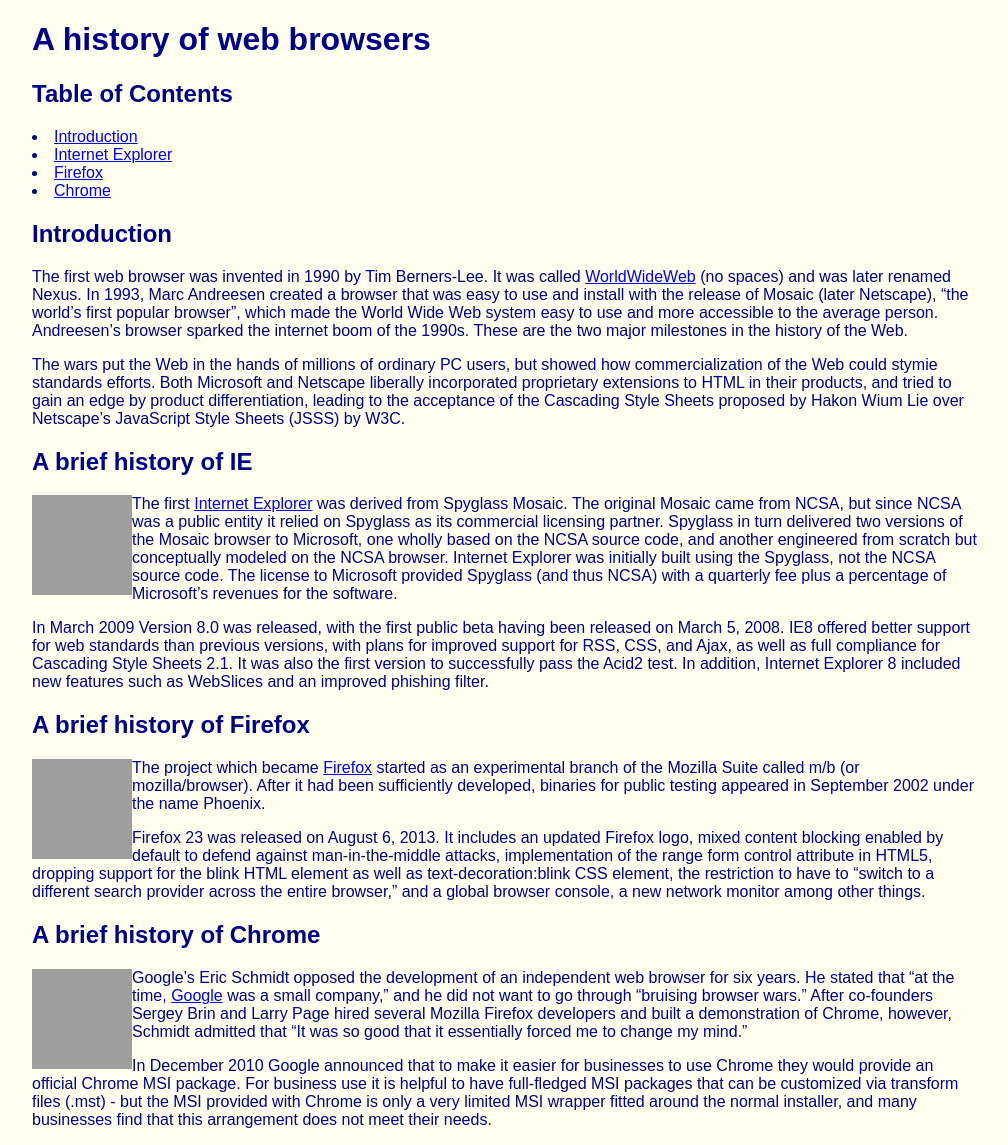
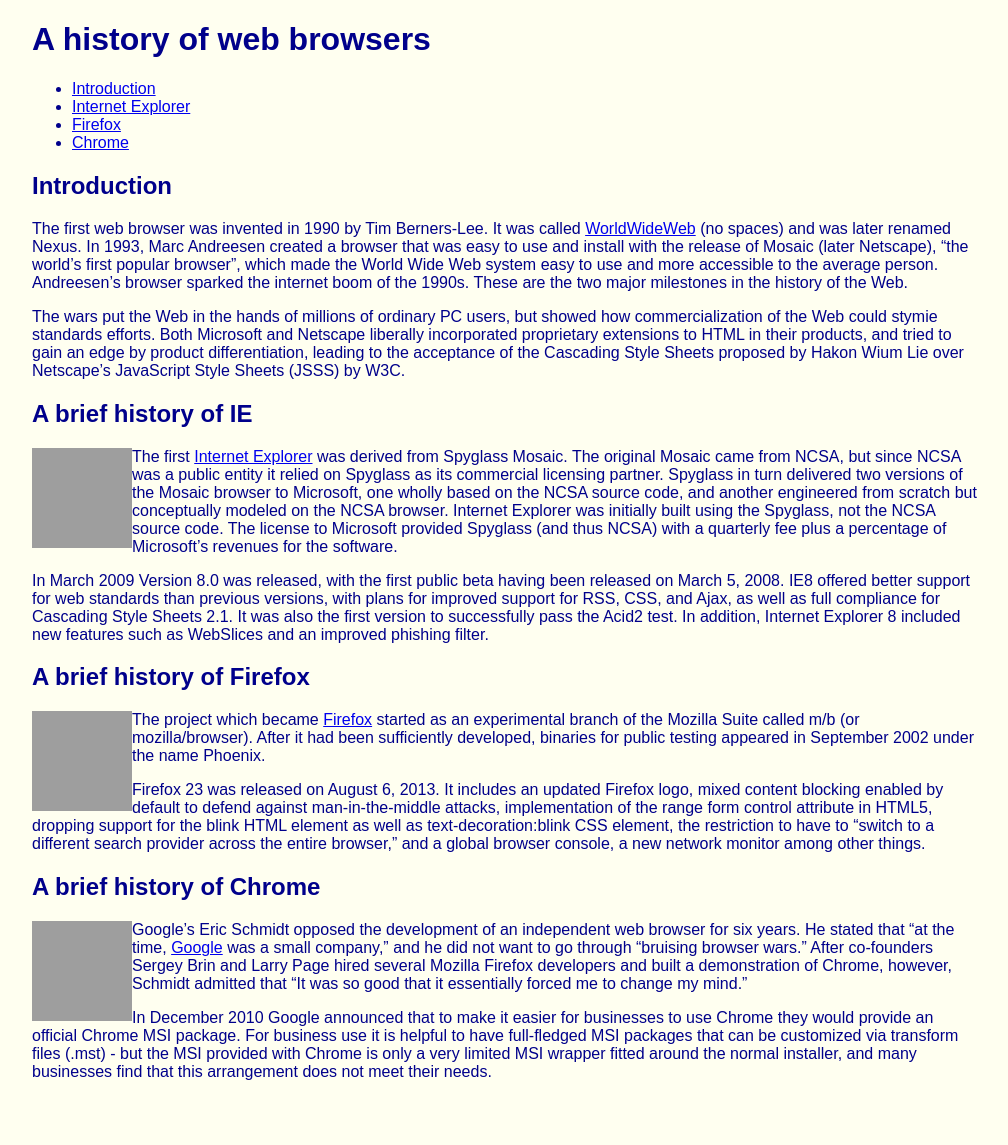
Before and after one commit to ktomines/ITM352_F21_repo, a plain HTML site: page WODs/BrowserHistory1/BrowserHistory2/index.html in a window 1280 px wide. Shown: the whole page, without its empty margins (18-1026 px from the left). After the commit the page ends 1097 px from the top, so only its background shows below. Drawn offline with Linux system fonts and the light colour scheme; grey boxes are pictures that could not be loaded.

Commit message:
Update index.html

```diff
--- a/WODs/BrowserHistory1/BrowserHistory2/index.html
+++ b/WODs/BrowserHistory1/BrowserHistory2/index.html
@@ -7,35 +7,45 @@
     <title>Document</title>
     <link rel="stylesheet" href="style.css">
 </head>
+
 <body>
-    <h1>A history of web browsers</h1>
-    <h2>Table of Contents</h2>
+
+<h1>A history of web browsers</h1>
+<div id="navbar">
+<ul>
     <li><a href="#Introduction">Introduction</a></li>
     <li><a href="#Internet Explorer">Internet Explorer</a></li>
     <li><a href="#Firefox">Firefox</a></li>
     <li><a href="#Chrome">Chrome</a></li>
+</ul>
+</div>
 </body>
 <h2 id="Introduction">Introduction</h2>
 <p>The first web browser was invented in 1990 by Tim Berners-Lee. It was called <a href="https://en.wikipedia.org/wiki/World_Wide_Web">WorldWideWeb</a> (no spaces) and was later renamed Nexus. In 1993, Marc Andreesen created a browser that was easy to use and install with the release of Mosaic (later Netscape), “the world’s first popular browser”, which made the World Wide Web system easy to use and more accessible to the average person. Andreesen’s browser sparked the internet boom of the 1990s. These are the two major milestones in the history of the Web.</p>
 
 <p>The wars put the Web in the hands of millions of ordinary PC users, but showed how commercialization of the Web could stymie standards efforts. Both Microsoft and Netscape liberally incorporated proprietary extensions to HTML in their products, and tried to gain an edge by product differentiation, leading to the acceptance of the Cascading Style Sheets proposed by Hakon Wium Lie over Netscape’s JavaScript Style Sheets (JSSS) by W3C.</p>
 
+<div class="left">
 <h2 id="Internet Explorer">A brief history of IE</h2>
 <img width="100px" height="100px" src="https://dport96.github.io/ITM352/morea/030.ui-basics/ie-logo.png">
 <p>The first <a href="https://en.wikipedia.org/wiki/Internet_Explorer">Internet Explorer</a> was derived from Spyglass Mosaic. The original Mosaic came from NCSA, but since NCSA was a public entity it relied on Spyglass as its commercial licensing partner. Spyglass in turn delivered two versions of the Mosaic browser to Microsoft, one wholly based on the NCSA source code, and another engineered from scratch but conceptually modeled on the NCSA browser. Internet Explorer was initially built using the Spyglass, not the NCSA source code. The license to Microsoft provided Spyglass (and thus NCSA) with a quarterly fee plus a percentage of Microsoft’s revenues for the software.</p>
 
 <p>In March 2009 Version 8.0 was released, with the first public beta having been released on March 5, 2008. IE8 offered better support for web standards than previous versions, with plans for improved support for RSS, CSS, and Ajax, as well as full compliance for Cascading Style Sheets 2.1. It was also the first version to successfully pass the Acid2 test. In addition, Internet Explorer 8 included new features such as WebSlices and an improved phishing filter.</p>
+</div>
 
+<div class="right">
 <h2 id="Firefox">A brief history of Firefox</h2>
 <img width="100px" height="100px" src="https://dport96.github.io/ITM352/morea/030.ui-basics/Mozilla_Firefox_logo.png">
 <p>The project which became <a href="https://en.wikipedia.org/wiki/Firefox">Firefox</a> started as an experimental branch of the Mozilla Suite called m/b (or mozilla/browser). After it had been sufficiently developed, binaries for public testing appeared in September 2002 under the name Phoenix.</p>
 
 <p>Firefox 23 was released on August 6, 2013. It includes an updated Firefox logo, mixed content blocking enabled by default to defend against man-in-the-middle attacks, implementation of the range form control attribute in HTML5, dropping support for the blink HTML element as well as text-decoration:blink CSS element, the restriction to have to “switch to a different search provider across the entire browser,” and a global browser console, a new network monitor among other things.</p>
+</div>
 
+<div class="center">
 <h2 id="Chrome">A brief history of Chrome</h2>
 <img width="100px" height="100px" src="https://dport96.github.io/ITM352/morea/030.ui-basics/Google_Chrome_icon.svg">
 <p>Google’s Eric Schmidt opposed the development of an independent web browser for six years. He stated that “at the time, <a href="https://en.wikipedia.org/wiki/Google">Google</a> was a small company,” and he did not want to go through “bruising browser wars.” After co-founders Sergey Brin and Larry Page hired several Mozilla Firefox developers and built a demonstration of Chrome, however, Schmidt admitted that “It was so good that it essentially forced me to change my mind.”</p>
 
 <p>In December 2010 Google announced that to make it easier for businesses to use Chrome they would provide an official Chrome MSI package. For business use it is helpful to have full-fledged MSI packages that can be customized via transform files (.mst) - but the MSI provided with Chrome is only a very limited MSI wrapper fitted around the normal installer, and many businesses find that this arrangement does not meet their needs.</p>
-
+</div>
 </html>
```
